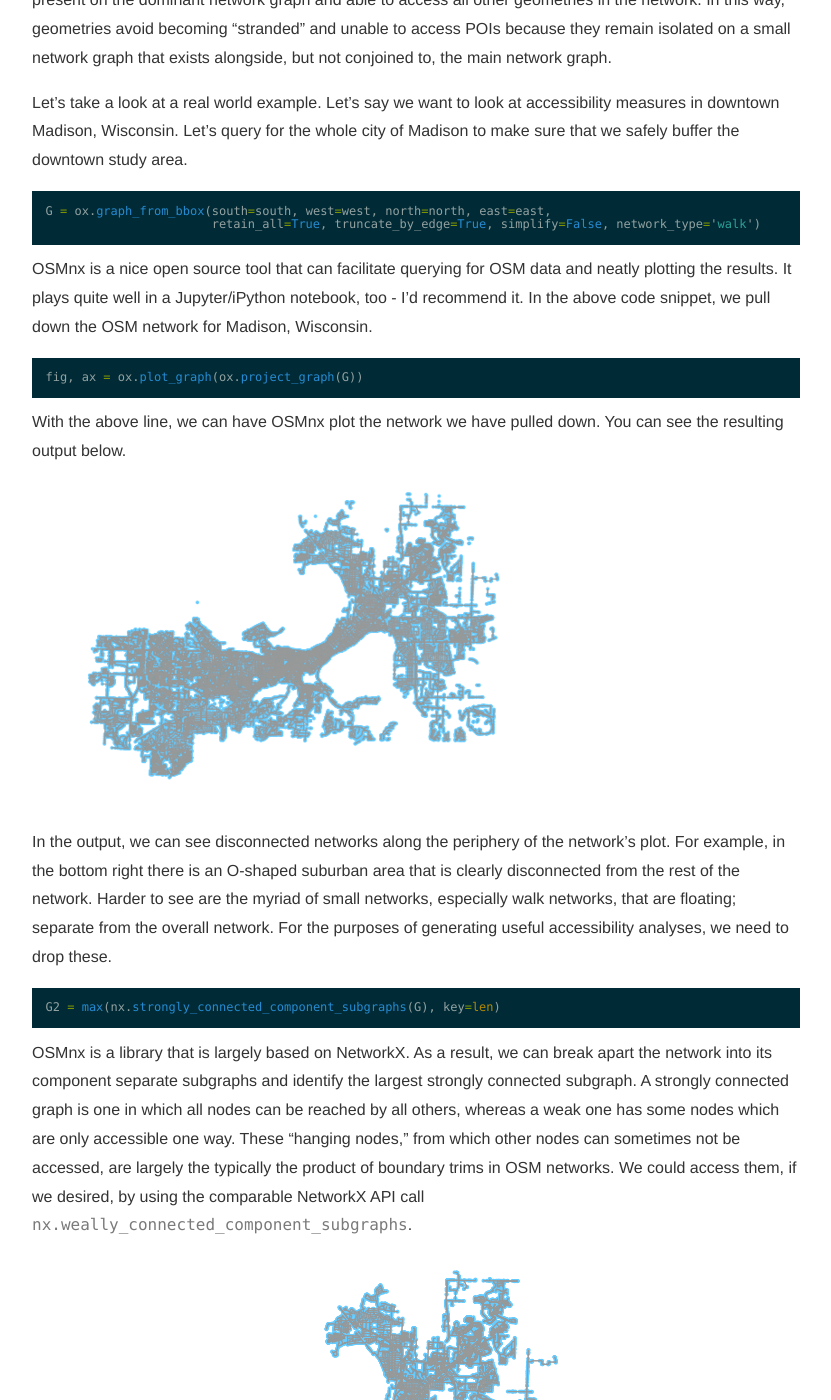
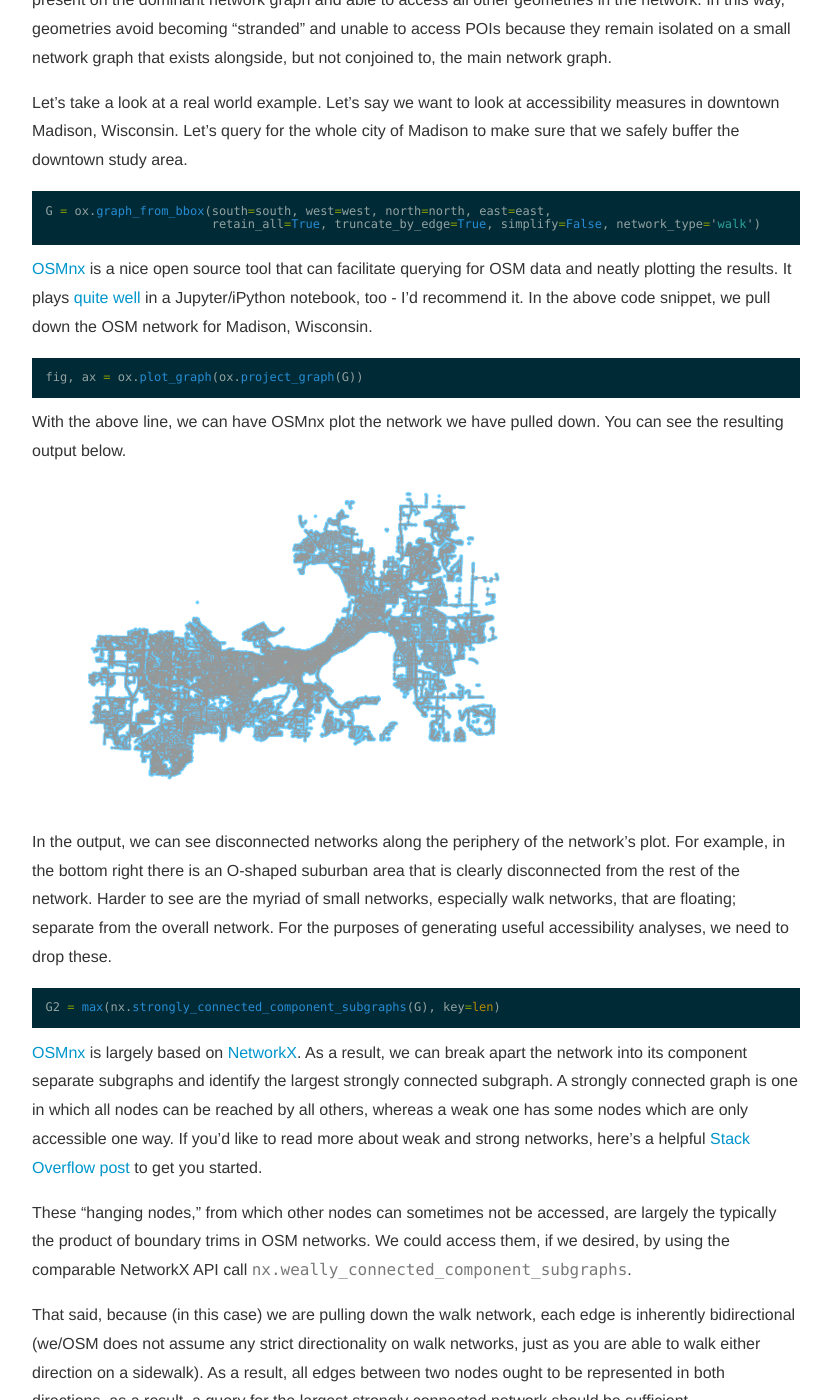
Before and after one commit to kuanb/kuanb.github.io, a Jekyll site: the page built from _posts/2017-07-25-cleaning-network-graphs.md, in a window 1280 px wide and 1400 px high, scrolled down 2501 px. Shown: the whole window, without its empty margins (224-1055 px from the left). Built offline with Jekyll 4.4.1, drawn with Linux system fonts in a browser that asks for light colours; nearby versions of some CDN libraries; comment, search, counter and statistics services are not loaded; some of the changed text lies outside the part shown.

Commit message:
update post to acknowledge walk network bidirectionality

```diff
--- a/_posts/2017-07-25-cleaning-network-graphs.md
+++ b/_posts/2017-07-25-cleaning-network-graphs.md
@@ -38,7 +38,7 @@
                        retain_all=True, truncate_by_edge=True, simplify=False, network_type='walk')
 {% endhighlight %}
 
-OSMnx is a nice open source tool that can facilitate querying for OSM data and neatly plotting the results. It plays quite well in a Jupyter/iPython notebook, too - I’d recommend it. In the above code snippet, we pull down the OSM network for Madison, Wisconsin.
+[OSMnx](https://github.com/gboeing/osmnx) is a nice open source tool that can facilitate querying for OSM data and neatly plotting the results. It plays [quite well](https://github.com/gboeing/osmnx-examples/tree/master/notebooks) in a Jupyter/iPython notebook, too - I’d recommend it. In the above code snippet, we pull down the OSM network for Madison, Wisconsin.
 
 {% highlight python %}
 fig, ax = ox.plot_graph(ox.project_graph(G))
@@ -54,7 +54,11 @@
 G2 = max(nx.strongly_connected_component_subgraphs(G), key=len)
 {% endhighlight %}
 
-OSMnx is a library that is largely based on NetworkX. As a result, we can break apart the network into its component separate subgraphs and identify the largest strongly connected subgraph. A strongly connected graph is one in which all nodes can be reached by all others, whereas a weak one has some nodes which are only accessible one way. These “hanging nodes,” from which other nodes can sometimes not be accessed, are largely the typically the product of boundary trims in OSM networks. We could access them, if we desired, by using the comparable NetworkX API call `nx.weally_connected_component_subgraphs`.
+[OSMnx](https://github.com/gboeing/osmnx) is largely based on [NetworkX](https://networkx.github.io/). As a result, we can break apart the network into its component separate subgraphs and identify the largest strongly connected subgraph. A strongly connected graph is one in which all nodes can be reached by all others, whereas a weak one has some nodes which are only accessible one way. If you'd like to read more about weak and strong networks, here's a helpful [Stack Overflow post](https://math.stackexchange.com/questions/238087/difference-between-weak-and-strong-connected-regarding-directed-graphs) to get you started.
+
+These “hanging nodes,” from which other nodes can sometimes not be accessed, are largely the typically the product of boundary trims in OSM networks. We could access them, if we desired, by using the comparable NetworkX API call `nx.weally_connected_component_subgraphs`.
+
+That said, because (in this case) we are pulling down the walk network, each edge is inherently bidirectional (we/OSM does not assume any strict directionality on walk networks, just as you are able to walk either direction on a sidewalk). As a result, all edges between two nodes ought to be represented in both directions. as a result, a query for the largest strongly connected network should be sufficient.
 
 ![trimmed_network](https://raw.githubusercontent.com/kuanb/kuanb.github.io/master/images/_posts/cleaning-network-graph/trimmed_network.png)
 
```
